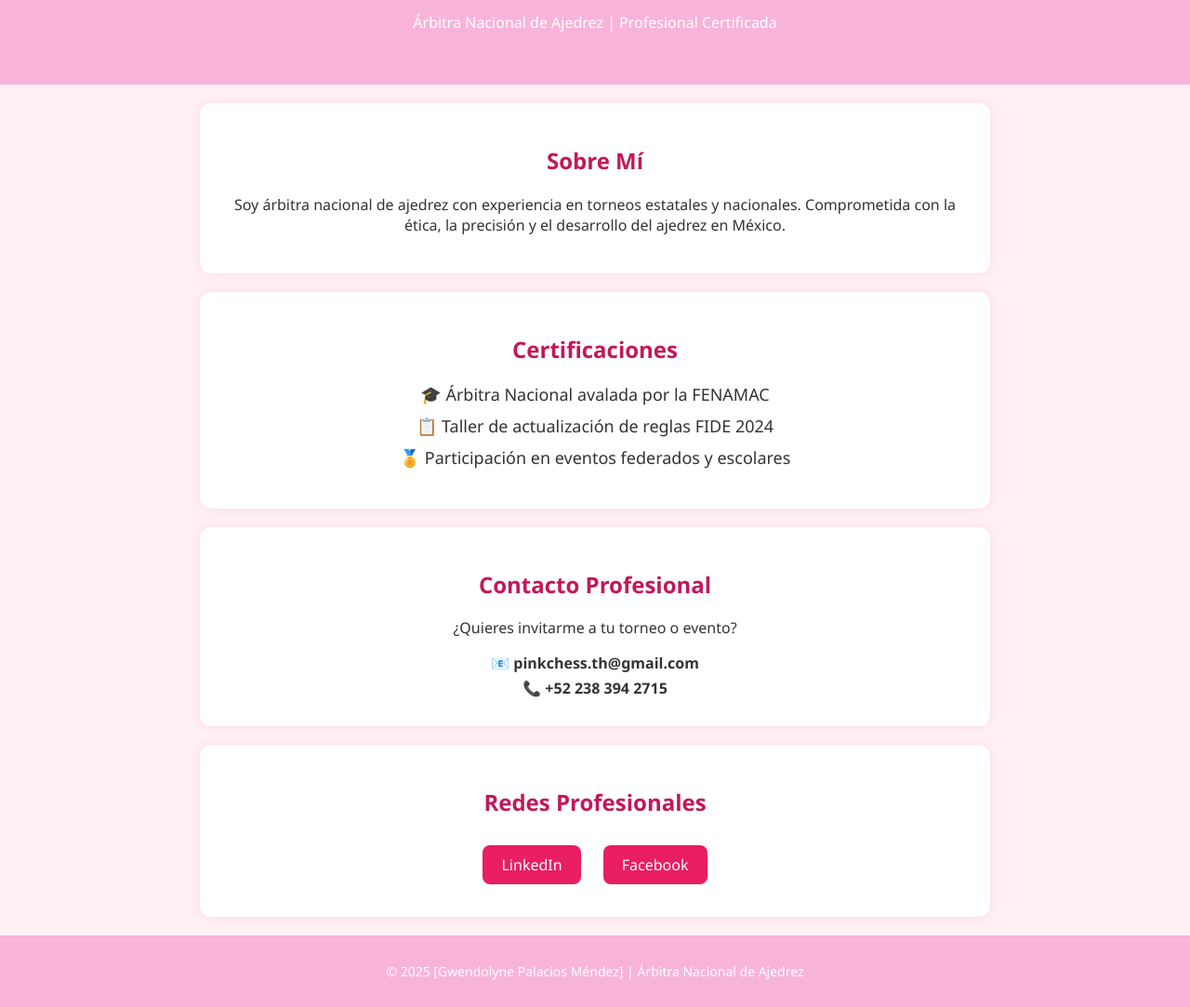
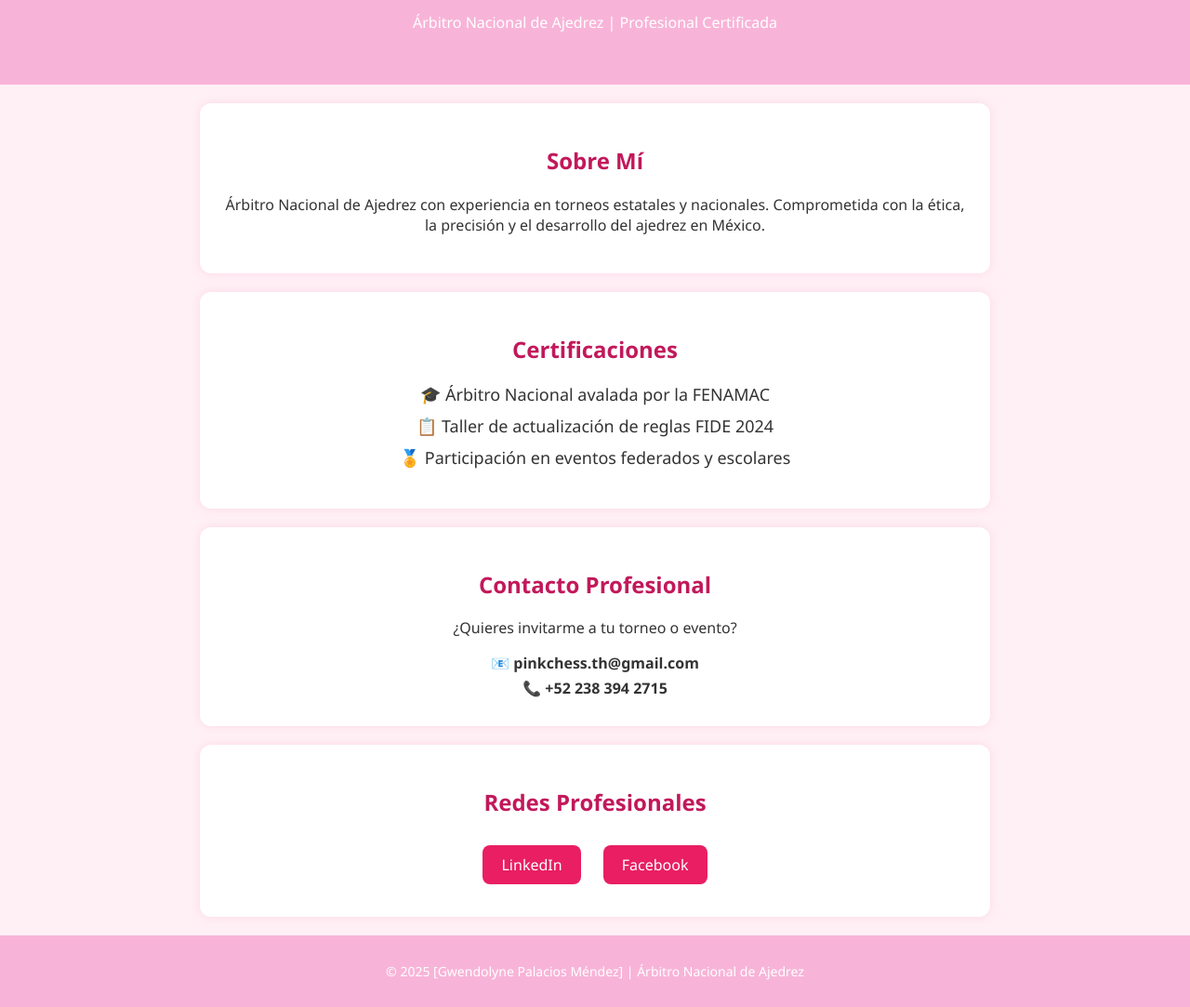
Before and after one commit to rubicat666/RubiCat, a plain HTML site: page index.html in a window 1280 px wide. Shown: the part 269-1352 px from the top of the page at 93% size. Drawn offline with Linux system fonts and the light colour scheme.

Commit message:
actualizacion de datos

```diff
--- a/index.html
+++ b/index.html
@@ -3,25 +3,25 @@
 <head>
     <meta charset="UTF-8">
     <meta name="viewport" content="width=device-width, initial-scale=1.0">
-    <title>Perfil Profesional - Árbitra de Ajedrez</title>
+    <title>Perfil Profesional - Árbitro de Ajedrez</title>
     <link rel="stylesheet" href="styles.css">
 </head>
 <body>
     <header>
         <img src="img/perfil.jpg" alt="Foto profesional" class="foto-perfil">
         <h1>Gwendolyne Palacios Méndez</h1>
-        <p>Árbitra Nacional de Ajedrez | Profesional Certificada</p>
+        <p>Árbitro Nacional de Ajedrez | Profesional Certificada</p>
     </header>
 
     <section class="seccion">
         <h2>Sobre Mí</h2>
-        <p>Soy árbitra nacional de ajedrez con experiencia en torneos estatales y nacionales. Comprometida con la ética, la precisión y el desarrollo del ajedrez en México.</p>
+        <p>Árbitro Nacional de Ajedrez con experiencia en torneos estatales y nacionales. Comprometida con la ética, la precisión y el desarrollo del ajedrez en México.</p>
     </section>
 
     <section class="seccion">
         <h2>Certificaciones</h2>
         <ul>
-            <li>🎓 Árbitra Nacional avalada por la FENAMAC</li>
+            <li>🎓 Árbitro Nacional avalada por la FENAMAC</li>
             <li>📋 Taller de actualización de reglas FIDE 2024</li>
             <li>🏅 Participación en eventos federados y escolares</li>
         </ul>
@@ -45,7 +45,7 @@
     </section>
 
     <footer>
-        <p>&copy; 2025 [Gwendolyne Palacios Méndez] | Árbitra Nacional de Ajedrez</p>
+        <p>&copy; 2025 [Gwendolyne Palacios Méndez] | Árbitro Nacional de Ajedrez</p>
     </footer>
 </body>
 </html>
```
